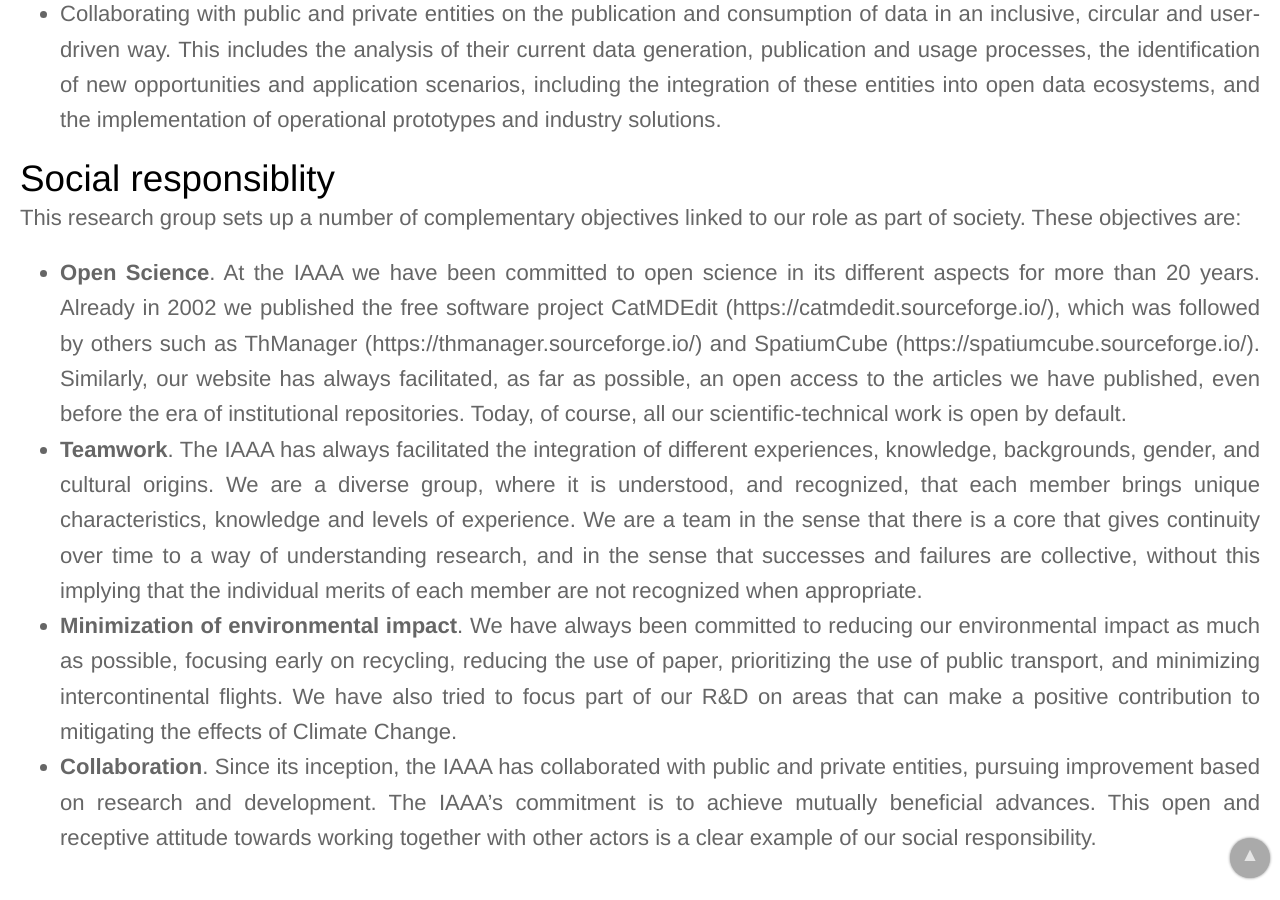
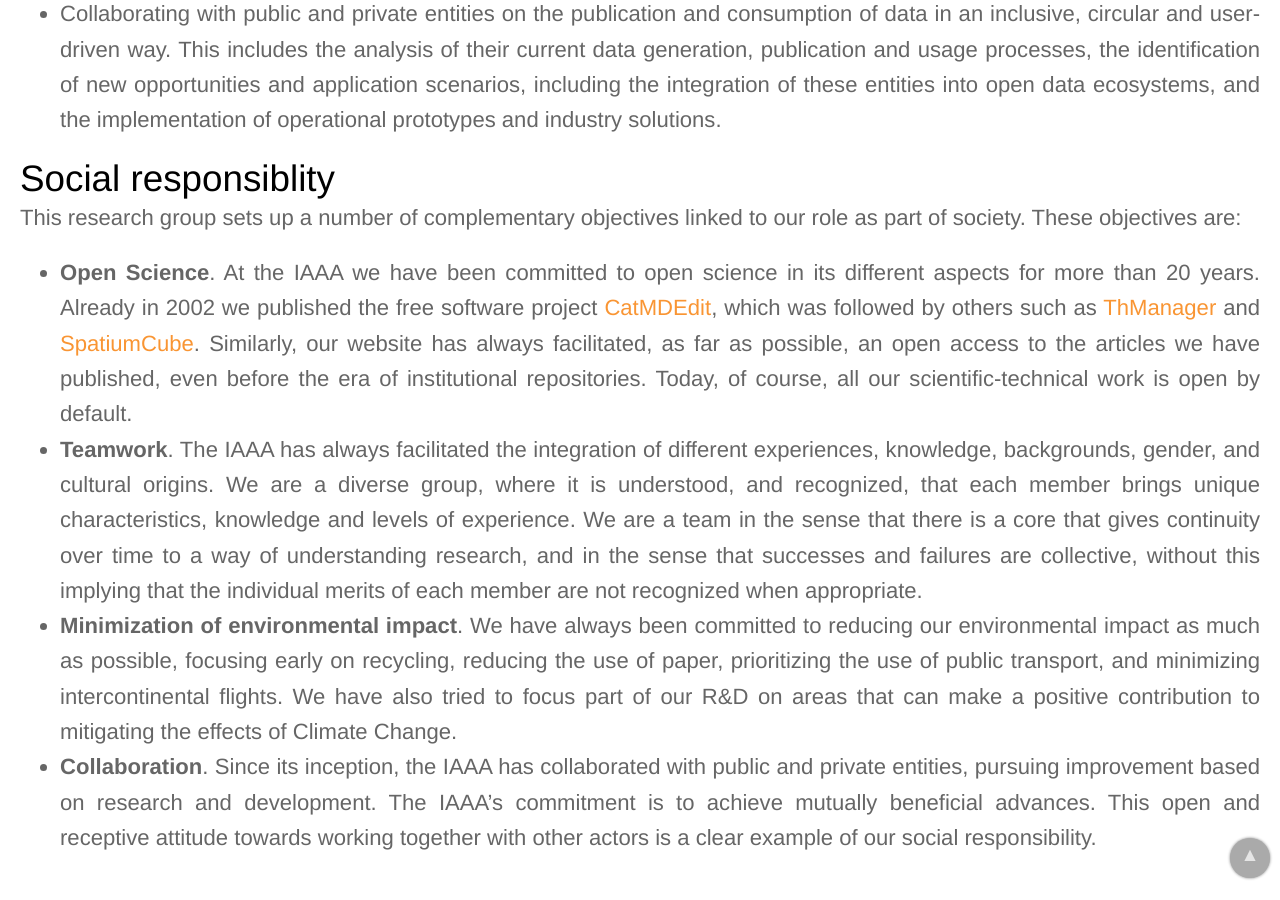
Before and after one commit to IAAA-Lab/IAAA-Lab.github.io, a Jekyll site: the page built from about.md, in a window 1280 px wide and 900 px high, scrolled down 1532 px. Built offline with Jekyll 4.4.1, drawn with Linux system fonts in a browser that asks for light colours.

Commit message:
Added some links.

```diff
--- a/about.md
+++ b/about.md
@@ -23,7 +23,7 @@ Our general objective is to carry out research and technology development, at th
 # Social responsiblity
 This research group sets up a number of complementary objectives linked to our role as part of society. These objectives are:
 
-- **Open Science**. At the IAAA we have been committed to open science in its different aspects for more than 20 years. Already in 2002 we published the free software project CatMDEdit (https://catmdedit.sourceforge.io/), which was followed by others such as ThManager (https://thmanager.sourceforge.io/) and SpatiumCube (https://spatiumcube.sourceforge.io/). Similarly, our website has always facilitated, as far as possible, an open access to the articles we have published, even before the era of institutional repositories. Today, of course, all our scientific-technical work is open by default.
+- **Open Science**. At the IAAA we have been committed to open science in its different aspects for more than 20 years. Already in 2002 we published the free software project [CatMDEdit](https://catmdedit.sourceforge.io/), which was followed by others such as [ThManager](https://thmanager.sourceforge.io/) and [SpatiumCube](https://spatiumcube.sourceforge.io/). Similarly, our website has always facilitated, as far as possible, an open access to the articles we have published, even before the era of institutional repositories. Today, of course, all our scientific-technical work is open by default.
 - **Teamwork**. The IAAA has always facilitated the integration of different experiences, knowledge, backgrounds, gender, and cultural origins. We are a diverse group, where it is understood, and recognized, that each member brings unique characteristics, knowledge and levels of experience. We are a team in the sense that there is a core that gives continuity over time to a way of understanding research, and in the sense that successes and failures are collective, without this implying that the individual merits of each member are not recognized when appropriate.
 - **Minimization of environmental impact**. We have always been committed to reducing our environmental impact as much as possible, focusing early on recycling, reducing the use of paper, prioritizing the use of public transport, and minimizing intercontinental flights. We have also tried to focus part of our R&D on areas that can make a positive contribution to mitigating the effects of Climate Change.
 - **Collaboration**. Since its inception, the IAAA has collaborated with public and private entities, pursuing improvement based on research and development. The IAAA's commitment is to achieve mutually beneficial advances. This open and receptive attitude towards working together with other actors is a clear example of our social responsibility.
```
